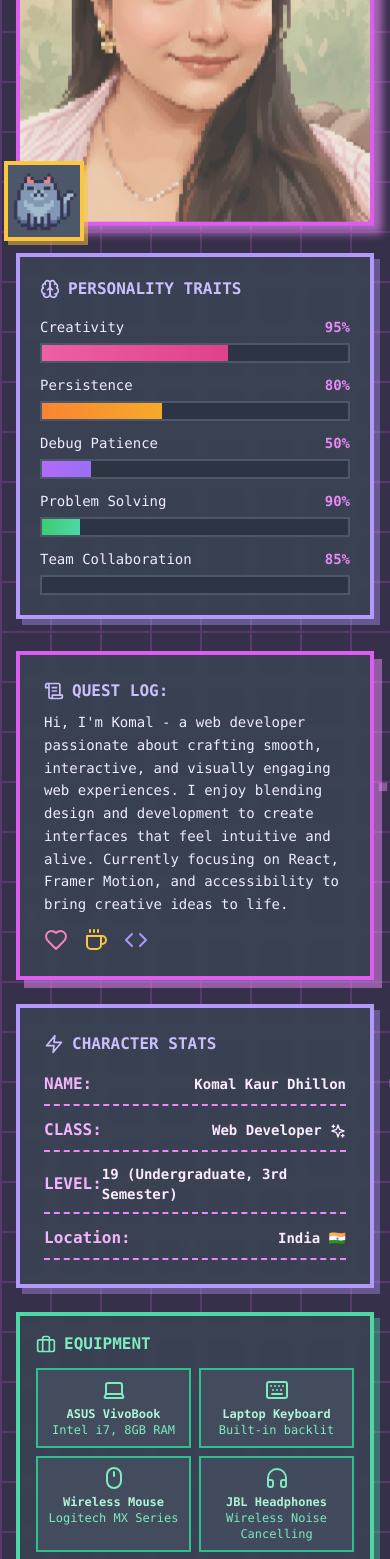
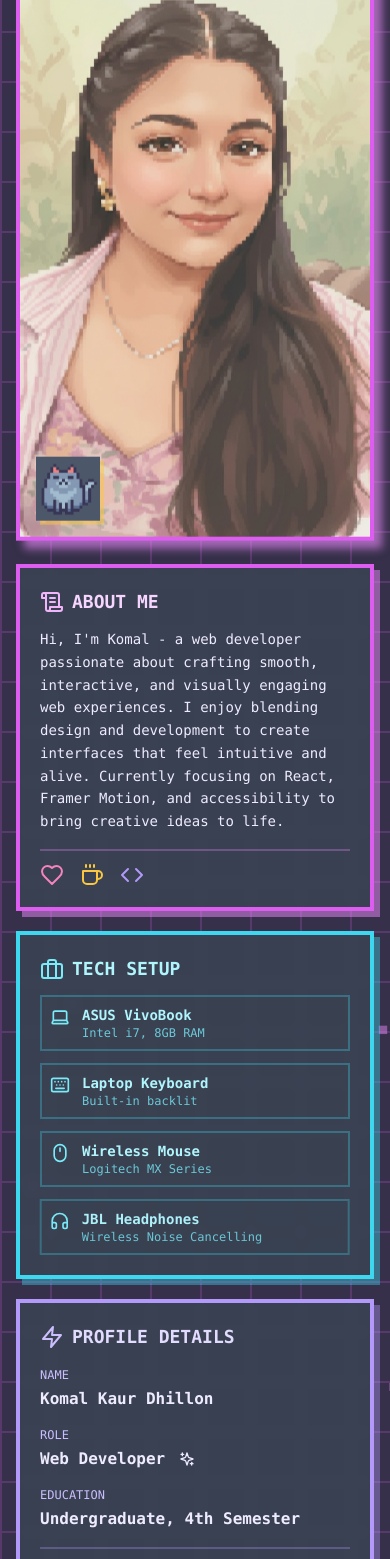
Before and after one commit to Komal290106/Portfolio2.0, a React (Vite) app: page / in a window 390 px wide. Shown: the part 1213-2772 px from the top of the page. Built offline with nearby package versions, Linux system fonts and the light colour scheme.

Commit message:
Changes in skills , about me and badges

```diff
--- a/src/components/About.tsx
+++ b/src/components/About.tsx
@@ -1,6 +1,6 @@
 import { motion } from 'framer-motion';
 import { useTheme } from '../hooks/useTheme';
-import { Heart, Coffee, Code, Laptop, Keyboard, Mouse, Headphones, Brain, ScrollText, Zap, Briefcase, Sparkles } from 'lucide-react';
+import { Heart, Coffee, Code, Laptop, Keyboard, Mouse, Headphones, Brain, ScrollText, Zap, Briefcase, Sparkles, MapPin } from 'lucide-react';
 import { useState } from 'react';
 import LightCat from '../assets/light_cat.png';
 import DarkCat from '../assets/dark_cat.png';
@@ -21,7 +21,6 @@ export function About() {
   const { theme } = useTheme();
   const isDark = theme === 'dark';
   const [catMessage, setCatMessage] = useState<string | null>(null);
-  const [hp, setHp] = useState('100 ☕');
   const [iconHover, setIconHover] = useState<string | null>(null);
 
   const handleCatClick = () => {
@@ -48,17 +47,17 @@ export function About() {
   const questIcons = [
     {
       icon: Heart,
-      message: 'Passion for pixel perfection!',
+      message: 'Passion for pixel-perfect design',
       color: isDark ? 'text-pink-400' : 'text-pink-600'
     },
     {
       icon: Coffee,
-      message: 'Fueled by magical brews!',
+      message: 'Consistent and dedicated work ethic',
       color: isDark ? 'text-amber-400' : 'text-orange-600'
     },
     {
       icon: Code,
-      message: 'Ultimate Skill: Debugging Magic!',
+      message: 'Strong problem-solving skills',
       color: isDark ? 'text-violet-400' : 'text-purple-600'
     }
   ];
@@ -109,6 +108,7 @@ export function About() {
         ))}
       </div>
 
+      {/* ✅ Changed from max-w-7xl to max-w-6xl for width reduction */}
       <div className="max-w-6xl mx-auto relative z-10">
         {/* Title */}
         <motion.div
@@ -134,22 +134,23 @@ export function About() {
               ? '3px 3px 0px rgba(255, 255, 255, 0.8)'
               : '3px 3px 0px #FF9800',
           }}
-          // Remove shadow on mobile
           suppressHydrationWarning
         >
           PROFILE OVERVIEW
         </motion.h2>
 
-        <div className="grid md:grid-cols-2 gap-8 items-start max-w-5xl mx-auto">
-          {/* LEFT SIDE - Character & Personality Traits */}
+        {/* 3-Column Bento Layout */}
+        {/* ✅ Changed from max-w-7xl to max-w-6xl for width reduction */}
+        <div className="grid grid-cols-1 md:grid-cols-12 gap-5 max-w-6xl mx-auto">
+
+          {/* ========== COLUMN 1: Avatar ========== */}
           <motion.div
-            initial={{ opacity: 0, x: -50 }}
+            initial={{ opacity: 0, x: -30 }}
             whileInView={{ opacity: 1, x: 0 }}
             viewport={{ once: true }}
-            className="space-y-6"
+            className="md:col-span-4 md:row-span-2"
           >
-            {/* Character Container */}
-            <div className="relative">
+            <div className="relative h-full">
               <motion.div
                 animate={{
                   y: [0, -8, 0],
@@ -160,7 +161,7 @@ export function About() {
                   ]
                 }}
                 transition={{ duration: 2.5, repeat: Infinity, ease: "easeInOut" }}
-                className={`w-full aspect-square max-w-sm mx-auto rounded-none border-4 ${
+                className={`h-full w-full rounded-none border-4 ${
                   'bg-white border-fuchsia-500'
                 } flex items-center justify-center relative overflow-hidden backdrop-blur-sm`}
                 style={{
@@ -183,18 +184,17 @@ export function About() {
                     opacity: [0.5, 1, 0.5],
                   }}
                   transition={{ duration: 2, repeat: Infinity }}
-                  className="absolute top-4 right-6"
+                  className="absolute top-4 right-4"
                 >
-                  <Sparkles className={`w-8 h-8 ${isDark ? 'text-yellow-400' : 'text-yellow-500'}`} />
-                </motion.div>
+                  <Sparkles className={`w-7 h-7 ${isDark ? 'text-yellow-400' : 'text-yellow-500'}`} />
                 </motion.div>
 
-              {/* Cat image in bottom-left corner of character box */}
+                {/* Cat button */}
                 <motion.button
-                whileHover={{ scale: 1.15, rotate: 5 }}
+                  whileHover={{ scale: 1.1, rotate: 5 }}
                   whileTap={{ scale: 0.9 }}
                   onClick={handleCatClick}
-                className={`absolute -bottom-3 -left-3 w-20 h-20 rounded-none border-4 ${
+                  className={`absolute bottom-4 left-4 w-16 h-16 rounded-none border-3 ${
                     isDark ? 'bg-slate-700 border-amber-400 hover:bg-slate-600' : 'bg-orange-100 border-orange-500 hover:bg-orange-200'
                   } flex items-center justify-center cursor-pointer transition-colors z-10 overflow-hidden`}
                   style={{
@@ -210,13 +210,13 @@ export function About() {
                   />
                 </motion.button>
 
-{/* Cat Message - Positioned right above the cat */}
+                {/* Cat Message */}
                 {catMessage && (
                   <motion.div
                     initial={{ opacity: 0, scale: 0.8, y: 10 }}
                     animate={{ opacity: 1, scale: 1, y: 0 }}
                     exit={{ opacity: 0 }}
-    className={`absolute -top-4 left-20 transform max-w-xs p-3 rounded-none border-3 ${
+                    className={`absolute top-4 left-20 transform max-w-[200px] p-3 rounded-none border-3 ${
                       isDark ? 'bg-slate-800 border-amber-400 text-amber-200' : 'bg-white border-orange-400 text-gray-800'
                     } font-mono text-xs z-20`}
                     style={{
@@ -230,121 +230,57 @@ export function About() {
                       <span>{catMessage}</span>
                     </div>
                     {/* Speech bubble tip */}
-    <div className={`absolute -left-2 top-5 w-3 h-3 rotate-45 ${
+                    <div className={`absolute -left-2 top-4 w-3 h-3 rotate-45 ${
                       isDark ? 'bg-slate-800 border-l-3 border-b-3 border-amber-400' : 'bg-white border-l-3 border-b-3 border-orange-400'
                     }`} />
                   </motion.div>
                 )}
+              </motion.div>
             </div>
+          </motion.div>
 
-            {/* Personality Traits - Below Character */}
+          {/* ========== COLUMN 2: About + Tech ========== */}
+
+          {/* ✅ Changed from QUEST LOG to ABOUT ME */}
           <motion.div
-              initial={{ opacity: 0, y: 20 }}
+            initial={{ opacity: 0, y: -30 }}
             whileInView={{ opacity: 1, y: 0 }}
             viewport={{ once: true }}
-              className={`p-5 rounded-none border-4 ${
-                isDark ? 'bg-slate-800/90 border-violet-400' : 'bg-white/90 border-purple-500'
-              } backdrop-blur-sm`}
-              style={{
-                boxShadow: isDark
-                  ? '6px 6px 0px rgba(167, 139, 250, 0.4)'
-                  : '6px 6px 0px rgba(168, 85, 247, 0.3)',
-              }}
+            className="md:col-span-4"
           >
-              <h3 className={`font-mono text-base mb-4 font-bold flex items-center gap-2 ${
-                isDark ? 'text-violet-300' : 'text-purple-600'
-              }`}>
-                <Brain className="w-5 h-5" />
-                PERSONALITY TRAITS
-              </h3>
-              <div className="space-y-3">
-                {traits.map((trait, idx) => (
-  <div
-  key={trait.name}
-  className={`relative group ${trait.name === "Debug Patience" ? "cursor-pointer" : ""}`}
->
-    <div className="flex justify-between mb-1.5">
-      <span className={`font-mono text-sm font-medium ${isDark ? 'text-violet-100' : 'text-gray-800'}`}>
-        {trait.name}
-      </span>
-      <span className={`font-mono text-sm font-bold ${isDark ? 'text-fuchsia-400' : 'text-orange-600'}`}>
-        {trait.value}%
-      </span>
-    </div>
-
-    <div className={`h-5 rounded-none border-2 ${
-      isDark ? 'bg-slate-900 border-slate-700' : 'bg-gray-200 border-gray-400'
-    } overflow-hidden`}>
-      <motion.div
-        initial={{ width: 0 }}
-        whileInView={{ width: `${trait.value}%` }}
-        viewport={{ once: true }}
-        transition={{ duration: 1.2, delay: idx * 0.15 }}
-        className={`h-full bg-gradient-to-r ${trait.color}`}
-      />
-    </div>
-
-    {/* Tooltip only for debug patience */}
-    {trait.name === "Debug Patience" && (
-      <div
-        className={`
-          absolute -top-8 right-0 px-2 py-1 whitespace-nowrap font-mono text-xs rounded-none border-2
-          opacity-0 group-hover:opacity-100 transition-opacity duration-200
-          ${isDark
-            ? "bg-slate-800 border-fuchsia-400 text-fuchsia-200"
-            : "bg-white border-orange-500 text-orange-700"
-          }
-        `}
-      >
-        Debugging is 50% code, 50% crying in console logs 💀
-      </div>
-    )}
-  </div>
-))}
-
-              </div>
-            </motion.div>
-          </motion.div>
-
-          {/* RIGHT SIDE - Quest Log, Stats & Equipment */}
-          <motion.div
-            initial={{ opacity: 0, x: 50 }}
-            whileInView={{ opacity: 1, x: 0 }}
-            viewport={{ once: true }}
-            className="space-y-6"
-          >
-            {/* Quest Log Description */}
-            <div className={`p-6 rounded-none border-4 ${
+            <div className={`h-full p-5 rounded-none border-4 ${
               isDark ? 'bg-slate-800/90 border-fuchsia-500' : 'bg-white/90 border-orange-500'
             } backdrop-blur-sm`}
             style={{
               boxShadow: isDark
-                ? '8px 8px 0px rgba(232, 121, 249, 0.5)'
-                : '8px 8px 0px rgba(255, 152, 0, 0.4)',
+                ? '6px 6px 0px rgba(232, 121, 249, 0.5)'
+                : '6px 6px 0px rgba(255, 152, 0, 0.4)',
             }}
             >
-              <h3 className={`font-mono text-base mb-2 font-bold flex items-center gap-2 ${
-                isDark ? 'text-violet-300' : 'text-orange-700'
-              }`}>
-                <ScrollText className="w-5 h-5" />
-                QUEST LOG:
+              <div className="flex items-center gap-2 mb-3">
+                <ScrollText className={`w-6 h-6 ${isDark ? 'text-fuchsia-300' : 'text-orange-600'}`} />
+                <h3 className={`font-mono text-lg font-bold ${isDark ? 'text-fuchsia-200' : 'text-orange-700'}`}>
+                  ABOUT ME
                 </h3>
-              <p className={`font-mono text-sm ${isDark ? 'text-violet-100' : 'text-gray-700'} leading-relaxed mb-3`}>
+              </div>
+
+              <p className={`font-mono text-sm ${isDark ? 'text-violet-100' : 'text-gray-700'} leading-relaxed mb-4`}>
                 Hi, I'm Komal - a web developer passionate about crafting smooth,
                 interactive, and visually engaging web experiences.
                 I enjoy blending design and development to create interfaces that feel intuitive and alive.
                 Currently focusing on React, Framer Motion, and accessibility to bring creative ideas to life.
               </p>
 
-
-              {/* Interactive Quest Log Icons - Aligned to left */}
-              <div className="flex gap-4">
+              {/* Interactive Icons */}
+              <div className="flex gap-4 pt-3 border-t-2" style={{
+                borderColor: isDark ? 'rgba(232, 121, 249, 0.3)' : 'rgba(255, 152, 0, 0.3)'
+              }}>
                 {questIcons.map((item, index) => {
                   const IconComponent = item.icon;
                   return (
                     <motion.div
                       key={index}
-                      whileHover={{ scale: 1.3 }}
+                      whileHover={{ scale: 1.2, y: -2 }}
                       className="relative cursor-pointer group"
                       onMouseEnter={() => setIconHover(item.message)}
                       onMouseLeave={() => setIconHover(null)}
@@ -352,7 +288,7 @@ export function About() {
                       <IconComponent className={`w-6 h-6 ${item.color}`} />
                       {iconHover === item.message && (
                         <motion.div
-                          initial={{ opacity: 0, y: 10 }}
+                          initial={{ opacity: 0, y: 8 }}
                           animate={{ opacity: 1, y: 0 }}
                           className={`absolute -top-8 left-1/2 transform -translate-x-1/2 font-mono text-xs px-2 py-1 rounded-none border-2 whitespace-nowrap ${
                             isDark ? 'bg-slate-800 border-fuchsia-400 text-fuchsia-200' : 'bg-white border-orange-500 text-orange-700'
@@ -366,9 +302,73 @@ export function About() {
                 })}
               </div>
             </div>
+          </motion.div>
 
-            {/* Character Stats */}
-            <div className={`p-6 rounded-none border-4 ${
+          {/* ✅ Changed from EQUIPMENT to TECH SETUP */}
+          <motion.div
+            initial={{ opacity: 0, y: 30 }}
+            whileInView={{ opacity: 1, y: 0 }}
+            viewport={{ once: true }}
+            className="md:col-span-4"
+          >
+            <div className={`h-full p-5 rounded-none border-4 ${
+              isDark ? 'bg-slate-800/90 border-cyan-400' : 'bg-white/90 border-cyan-500'
+            } backdrop-blur-sm`}
+            style={{
+              boxShadow: isDark
+                ? '6px 6px 0px rgba(34, 211, 238, 0.4)'
+                : '6px 6px 0px rgba(6, 182, 212, 0.3)',
+            }}
+            >
+              <div className="flex items-center gap-2 mb-3">
+                <Briefcase className={`w-6 h-6 ${isDark ? 'text-cyan-300' : 'text-cyan-600'}`} />
+                <h3 className={`font-mono text-lg font-bold ${isDark ? 'text-cyan-200' : 'text-cyan-800'}`}>
+                  TECH SETUP
+                </h3>
+              </div>
+
+              <div className="space-y-3">
+                {equipment.map((item, idx) => {
+                  const IconComponent = item.icon;
+                  return (
+                    <motion.div
+                      key={item.name}
+                      initial={{ opacity: 0, x: 10 }}
+                      whileInView={{ opacity: 1, x: 0 }}
+                      viewport={{ once: true }}
+                      transition={{ delay: idx * 0.1 }}
+                      className="flex items-start gap-3 p-2 rounded-none border-2"
+                      style={{
+                        borderColor: isDark ? 'rgba(34, 211, 238, 0.3)' : 'rgba(6, 182, 212, 0.3)',
+                        backgroundColor: isDark ? 'rgba(30, 41, 59, 0.3)' : 'rgba(236, 254, 255, 0.5)'
+                      }}
+                    >
+                      <IconComponent className={`w-5 h-5 mt-0.5 flex-shrink-0 ${isDark ? 'text-cyan-300' : 'text-cyan-600'}`} />
+                      <div>
+                        <div className={`font-mono text-sm font-bold ${isDark ? 'text-cyan-200' : 'text-cyan-800'}`}>
+                          {item.name}
+                        </div>
+                        <div className={`font-mono text-xs ${isDark ? 'text-cyan-300/80' : 'text-cyan-600/80'}`}>
+                          {item.description}
+                        </div>
+                      </div>
+                    </motion.div>
+                  );
+                })}
+              </div>
+            </div>
+          </motion.div>
+
+          {/* ========== COLUMN 3: Details + Traits ========== */}
+
+          {/* ✅ Changed from STATS to PROFILE DETAILS */}
+          <motion.div
+            initial={{ opacity: 0, x: 30 }}
+            whileInView={{ opacity: 1, x: 0 }}
+            viewport={{ once: true }}
+            className="md:col-span-4"
+          >
+            <div className={`h-full p-5 rounded-none border-4 ${
               isDark ? 'bg-slate-800/90 border-violet-400' : 'bg-white/90 border-purple-500'
             } backdrop-blur-sm`}
             style={{
@@ -377,109 +377,130 @@ export function About() {
                 : '6px 6px 0px rgba(168, 85, 247, 0.3)',
             }}
             >
-              <h3 className={`font-mono text-base mb-4 font-bold flex items-center gap-2 ${
-                isDark ? 'text-violet-300' : 'text-purple-600'
-              }`}>
-                <Zap className="w-5 h-5" />
-                CHARACTER STATS
+              <div className="flex items-center gap-2 mb-4">
+                <Zap className={`w-6 h-6 ${isDark ? 'text-violet-300' : 'text-purple-600'}`} />
+                <h3 className={`font-mono text-lg font-bold ${isDark ? 'text-violet-200' : 'text-purple-700'}`}>
+                  PROFILE DETAILS
                 </h3>
-              <div className="space-y-3">
-                <div className="flex justify-between items-center pb-2 border-b-2 border-dashed" style={{
-                  borderColor: isDark ? '#e879f9' : '#FF9800'
+              </div>
+
+              <div className="space-y-4">
+                <div>
+                  <div className={`font-mono text-xs ${isDark ? 'text-violet-300' : 'text-purple-600'} mb-1`}>
+                    NAME
+                  </div>
+                  <div className={`font-mono font-bold ${isDark ? 'text-violet-100' : 'text-gray-800'}`}>
+                    Komal Kaur Dhillon
+                  </div>
+                </div>
+
+                {/* ✅ Changed from CLASS to ROLE */}
+                <div>
+                  <div className={`font-mono text-xs ${isDark ? 'text-violet-300' : 'text-purple-600'} mb-1`}>
+                    ROLE
+                  </div>
+                  <div className={`font-mono font-bold ${isDark ? 'text-violet-100' : 'text-gray-800'}`}>
+                    Web Developer <Sparkles className="inline w-4 h-4 ml-1" />
+                  </div>
+                </div>
+
+                {/* ✅ Changed from LEVEL to EDUCATION */}
+                <div>
+                  <div className={`font-mono text-xs ${isDark ? 'text-violet-300' : 'text-purple-600'} mb-1`}>
+                    EDUCATION
+                  </div>
+                  <div className={`font-mono font-bold ${isDark ? 'text-violet-100' : 'text-gray-800'}`}>
+                    Undergraduate, 4th Semester
+                  </div>
+                </div>
+
+                {/* Location Section */}
+                <div className="pt-3 border-t-2" style={{
+                  borderColor: isDark ? 'rgba(167, 139, 250, 0.3)' : 'rgba(168, 85, 247, 0.3)'
                 }}>
-                  <span className={`font-mono text-base font-bold ${isDark ? 'text-fuchsia-300' : 'text-orange-600'}`}>
-                    NAME:
-                  </span>
-                  <span className={`font-mono text-sm font-bold ${isDark ? 'text-fuchsia-100' : 'text-gray-800'}`}>
-                    Komal Kaur Dhillon
-                  </span>
+                  <div className="flex items-center gap-2 mb-2">
+                    <MapPin className={`w-5 h-5 ${isDark ? 'text-emerald-300' : 'text-emerald-600'}`} />
+                    <div className={`font-mono text-xs ${isDark ? 'text-violet-300' : 'text-purple-600'}`}>
+                      LOCATION
                     </div>
-                <div className="flex justify-between items-center pb-2 border-b-2 border-dashed" style={{
-                  borderColor: isDark ? '#e879f9' : '#FF9800'
-                }}>
-                  <span className={`font-mono text-base font-bold ${isDark ? 'text-fuchsia-300' : 'text-orange-600'}`}>
-                    CLASS:
-                  </span>
-                  <span className={`font-mono text-sm font-bold ${isDark ? 'text-fuchsia-100' : 'text-gray-800'}`}>
-                    Web Developer <Sparkles className="inline w-4 h-4" />
-                  </span>
                   </div>
-                <div className="flex justify-between items-center pb-2 border-b-2 border-dashed" style={{
-                  borderColor: isDark ? '#e879f9' : '#FF9800'
-                }}>
-                  <span className={`font-mono text-base font-bold ${isDark ? 'text-fuchsia-300' : 'text-orange-600'}`}>
-                    LEVEL:
-                  </span>
-                  <span className={`font-mono text-sm font-bold ${isDark ? 'text-fuchsia-100' : 'text-gray-800'}`}>
-                    19 (Undergraduate, 3rd Semester)
-                  </span>
+                  <div className={`font-mono font-bold ${isDark ? 'text-violet-100' : 'text-gray-800'}`}>
+                    India 🇮🇳
                   </div>
-                <div
-  className="flex justify-between items-center pb-2 border-b-2 border-dashed cursor-pointer group"
+                  <div className={`font-mono text-xs mt-1 ${isDark ? 'text-violet-300/80' : 'text-purple-600/80'}`}>
+                    Web Developer based in India
+                  </div>
+                </div>
+              </div>
+            </div>
+          </motion.div>
+
+          {/* ✅ Changed from TRAITS to STRENGTHS */}
+          <motion.div
+            initial={{ opacity: 0, y: 30 }}
+            whileInView={{ opacity: 1, y: 0 }}
+            viewport={{ once: true }}
+            className="md:col-span-4"
+          >
+            <div className={`h-full p-5 rounded-none border-4 ${
+              isDark ? 'bg-slate-800/90 border-pink-400' : 'bg-white/90 border-pink-500'
+            } backdrop-blur-sm`}
             style={{
-    borderColor: isDark ? '#e879f9' : '#FF9800'
+              boxShadow: isDark
+                ? '6px 6px 0px rgba(244, 114, 182, 0.4)'
+                : '6px 6px 0px rgba(236, 72, 153, 0.3)',
             }}
             >
-  <span className={`font-mono text-base font-bold ${isDark ? 'text-fuchsia-300' : 'text-orange-600'}`}>
-    Location:
+              <div className="flex items-center gap-2 mb-4">
+                <Brain className={`w-6 h-6 ${isDark ? 'text-pink-300' : 'text-pink-600'}`} />
+                <h3 className={`font-mono text-lg font-bold ${isDark ? 'text-pink-200' : 'text-pink-700'}`}>
+                  STRENGTHS
+                </h3>
+              </div>
+
+              <div className="space-y-3">
+                {traits.map((trait, idx) => (
+                  <div key={trait.name} className="group relative">
+                    <div className="flex justify-between items-center mb-1.5">
+                      <span className={`font-mono text-sm font-medium ${isDark ? 'text-pink-100' : 'text-gray-800'}`}>
+                        {trait.name}
                       </span>
-  <span className={`font-mono text-sm font-bold ${isDark ? 'text-fuchsia-100' : 'text-gray-800'}`}>
-    India 🇮🇳
+                      <span className={`font-mono text-sm font-bold ${isDark ? 'text-pink-300' : 'text-pink-600'}`}>
+                        {trait.value}%
                       </span>
                     </div>
 
-              </div>
+                    <div className={`h-2.5 rounded-none border ${
+                      isDark ? 'bg-slate-900 border-slate-700' : 'bg-gray-200 border-gray-400'
+                    } overflow-hidden`}>
+                      <motion.div
+                        initial={{ width: 0 }}
+                        whileInView={{ width: `${trait.value}%` }}
+                        viewport={{ once: true }}
+                        transition={{ duration: 1.2, delay: idx * 0.1 }}
+                        className={`h-full bg-gradient-to-r ${trait.color}`}
+                      />
                     </div>
 
-            {/* Equipment Section - Small & Compact */}
-            <div className={`p-4 rounded-none border-4 ${
-              isDark ? 'bg-slate-800/90 border-emerald-400' : 'bg-white/90 border-emerald-500'
-            } backdrop-blur-sm`}
-            style={{
-              boxShadow: isDark
-                ? '6px 6px 0px rgba(52, 211, 153, 0.4)'
-                : '6px 6px 0px rgba(16, 185, 129, 0.3)',
-            }}
-          >
-              <h3 className={`font-mono text-base mb-3 font-bold flex items-center gap-2 ${
-                isDark ? 'text-emerald-300' : 'text-emerald-700'
-              }`}>
-                <Briefcase className="w-5 h-5" />
-                EQUIPMENT
-              </h3>
-              <div className="grid grid-cols-2 gap-2">
-                {equipment.map((item, idx) => {
-                  const IconComponent = item.icon;
-                  return (
-                    <motion.div
-                      key={item.name}
-                      initial={{ opacity: 0, scale: 0.8 }}
-                      whileInView={{ opacity: 1, scale: 1 }}
-                      viewport={{ once: true }}
-                      transition={{ delay: idx * 0.1 }}
-                      className={`p-2 rounded-none border-2 text-center ${
-                        isDark ? 'bg-slate-700/50 border-emerald-500' : 'bg-emerald-50 border-emerald-400'
-                      }`}
-                    >
-                      <IconComponent className={`w-6 h-6 mx-auto mb-1 ${
-                        isDark ? 'text-emerald-300' : 'text-emerald-600'
-                      }`} />
-                      <div className={`font-mono text-xs font-bold ${
-                        isDark ? 'text-emerald-200' : 'text-emerald-800'
-                      }`}>
-                        {item.name}
+                    {/* Debug Patience Tooltip - Updated wording */}
+                    {trait.name === "Debug Patience" && (
+                      <div className={`
+                        absolute -top-8 left-1/2 transform -translate-x-1/2 px-2 py-1 font-mono text-xs rounded-none border-2
+                        opacity-0 group-hover:opacity-100 transition-opacity duration-200 whitespace-nowrap
+                        ${isDark
+                          ? "bg-slate-800 border-pink-400 text-pink-200"
+                          : "bg-white border-pink-500 text-pink-700"
+                        }
+                      `}>
+                        Debugging requires patience and systematic problem-solving
                       </div>
-                      <div className={`font-mono text-xs ${
-                        isDark ? 'text-emerald-300' : 'text-emerald-600'
-                      }`}>
-                        {item.description}
+                    )}
                   </div>
-                    </motion.div>
-                  );
-                })}
+                ))}
               </div>
             </div>
           </motion.div>
+
         </div>
       </div>
     </section>
--- a/src/components/Footer.tsx
+++ b/src/components/Footer.tsx
@@ -10,7 +10,7 @@ export function Footer() {
     { name: 'About', href: '#about' },
     { name: 'Badges', href: '#badges' },
     { name: 'Skills', href: '#skills' },
-    { name: 'Quests', href: '#quests' },
+    { name: 'Projects', href: '#quests' },
     { name: 'Contact', href: '#contact' },
   ];
 
```
Also changed, not shown: src/components/Badges.tsx (+104 -28 lines), src/components/Skills.tsx (+17 -18 lines), src/assets/sql.png (added), 1 other file (tests, documents, lock files or other folders). Lines whose indentation alone changed are shown as unchanged.
